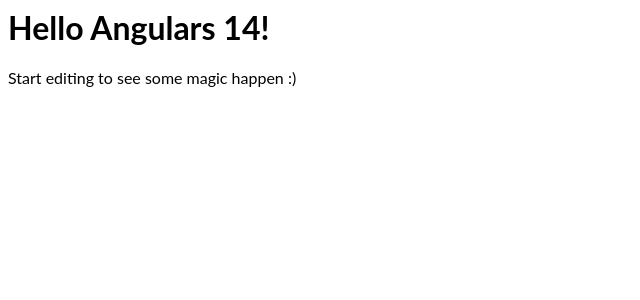
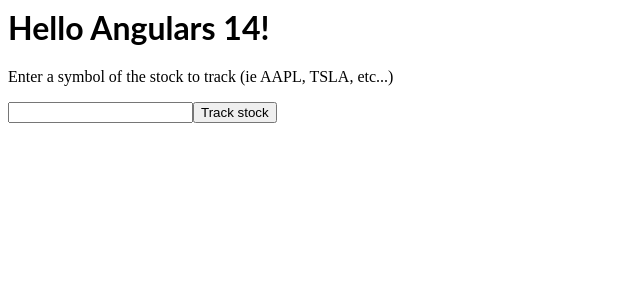
Before and after one commit to loisolire/angular-ivy-ywu6gb, an Angular app: page / in a window 1280 px wide. Shown: the top 300 px of the page, without its empty margins (0-640 px from the left). Built offline with nearby package versions, Linux system fonts and the light colour scheme.

Commit message:
2 files modified, 3 added

```diff
--- a/src/app/app.component.html
+++ b/src/app/app.component.html
@@ -1,4 +1,2 @@
 <hello name="{{ name }}"></hello>
-<p>
-  Start editing to see some magic happen :)
-</p>
+<app-search-track-form></app-search-track-form>
--- /dev/null
+++ b/src/app/search-track-form/search-track-form.component.html
@@ -0,0 +1,9 @@
+<form (ngSubmit)="onSubmit()">
+  <p>
+    <label for="name"
+      >Enter a symbol of the stock to track (ie AAPL, TSLA, etc...)</label
+    >
+  </p>
+  <input type="text" [formControl]="name" />
+  <button [disabled]="!name.valid" type="submit">Track stock</button>
+</form>
--- /dev/null
+++ b/src/app/search-track-form/search-track-form.component.ts
@@ -0,0 +1,19 @@
+import { Component, OnInit } from '@angular/core';
+import { FormControl } from '@angular/forms';
+
+@Component({
+  selector: 'app-search-track-form',
+  templateUrl: './search-track-form.component.html',
+  styleUrls: ['./search-track-form.component.css'],
+})
+export class SearchTrackFormComponent implements OnInit {
+  name = new FormControl('');
+
+  constructor() {}
+
+  ngOnInit() {}
+
+  onSubmit() {
+    console.warn(this.name);
+  }
+}
```
Also changed, not shown: src/app/app.module.ts (+6 -5 lines), src/app/search-track-form/search-track-form.component.css (added).
